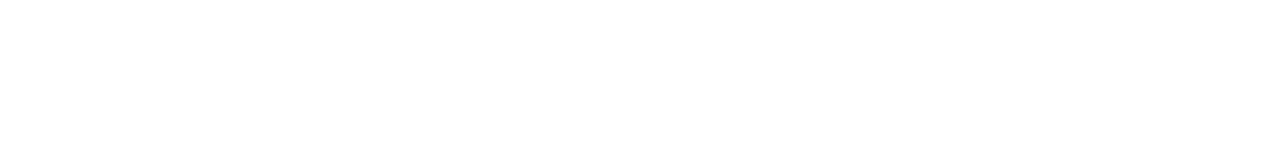
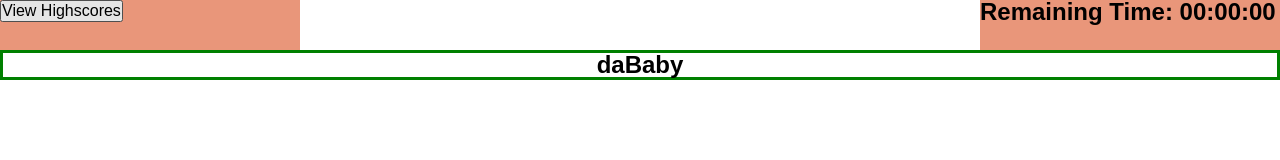
Before and after one commit to markkhoo/04-Code-Quiz-Assignment, a plain HTML site: page index.html in a window 1280 px wide. Drawn offline with Linux system fonts and the light colour scheme.

Commit message:
add html skeleton and quiz object

```diff
--- a/assets/css/style.css
+++ b/assets/css/style.css
@@ -0,0 +1,23 @@
+
+
+.Quiz{
+    text-align: center;
+    border: 3px solid green;
+    clear: both;
+}
+
+#HighScore {
+
+    height: 50px;
+    width: 300px;
+    background-color: darksalmon;
+    float: left;
+}
+
+#Timer {
+
+    height: 50px;
+    width: 300px;
+    background-color: darksalmon;
+    float: right;
+}
--- a/index.html
+++ b/index.html
@@ -9,6 +9,16 @@
     <title>Coding Quiz Game</title>
 </head>
 <body>
-
+    <section>
+        <div id="HighScore">
+            <button class="leButton"> View Highscores </button>
+        </div>
+        <div id="Timer">
+            <h1>Remaining Time: <span>00:00:00</span></h1>
+        </div>
+    </section>
+    <section>
+        <h1 class="Quiz">daBaby</h1>
+    </section>
 </body>
 </html>
```
Also changed, not shown: assets/js/script.js (+31 -0 lines).
